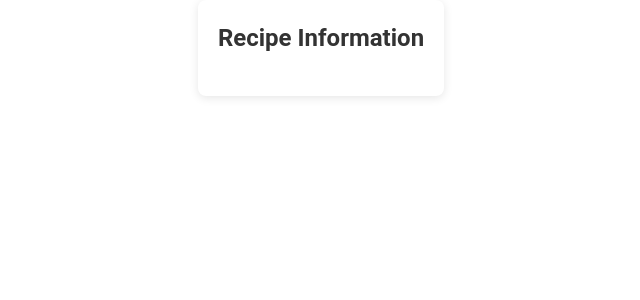
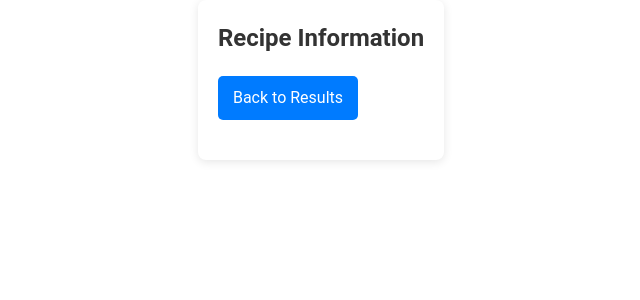
Before and after one commit to mileneD/Recipe-App, a Vue app: page /recipe/1 in a window 1280 px wide. Shown: the top 300 px of the page, without its empty margins (319-959 px from the left). Built offline with nearby package versions, Linux system fonts and the light colour scheme; no server answers; the HTML template or start-up script is replaced by a standard one.

Commit message:
fix(): implant store

```diff
--- a/src/components/CardRecipe.vue
+++ b/src/components/CardRecipe.vue
@@ -1,5 +1,6 @@
 <template>
   <div class="">
+
     <v-card elevated class="mx-4 my-4 card-recipe ">
       <v-card-title class="flex">{{ recipe.title }}</v-card-title>
       <v-card-text>
--- a/src/components/Home.vue
+++ b/src/components/Home.vue
@@ -1,11 +1,16 @@
 <template>
   <div class="home-container">
-    <MainNav :searchRecipes="searchRecipes" />
+    <MainNav :searchRecipes="recipeStore.searchRecipes" :searchQuery="recipeStore.searchQuery" />
 
-    <div v-if="recipes.length > 0" class="d-flex flex-sm-wrap justify-center">
-      <h1 class="text-center mb-8 text-h4 ">Results</h1>
+    <div v-if="recipeStore.recipes.length > 0" class="d-flex flex-sm-wrap justify-center">
+      <h1 class="text-center mb-8 text-h4">Results</h1>
       <div class="d-flex flex-sm-wrap justify-center">
-        <CardRecipe v-for="recipe in recipes" :key="recipe.id" :recipe="recipe" @click="() => searchPageInfo(recipe.id)"/>
+        <CardRecipe
+          v-for="(r, index) in recipeStore.recipes"
+          :key="index"
+          :recipe="r"
+          @click="searchPageInfo(r.id)"
+        />
       </div>
     </div>
     <div v-else class="no-results">
@@ -15,9 +20,8 @@
 </template>
 
 <script>
-import { ref } from 'vue';
+import { useRecipeStore } from '../stores/recipeStore';
 import { useRouter } from 'vue-router';
-import { getRecipes } from '@/services/spoonacularService';
 import CardRecipe from './CardRecipe.vue';
 import MainNav from './MainNav.vue';
 
@@ -25,28 +29,20 @@ export default {
   name: 'Home',
   components: { MainNav, CardRecipe },
   setup() {
-    const recipes = ref([]);
-    const router = useRouter(); // Accéder au routeur
+    const recipeStore = useRecipeStore();
+    const router = useRouter();
 
-    const searchRecipes = async (query) => {
-      const data = await getRecipes(query);
-      recipes.value = data.results || [];
+    const searchPageInfo = (id) => {
+      router.push({ name: 'info', params: { id } });
     };
 
-    const searchPageInfo = (id) => {
-      router.push({ name: 'info', params: { id } }); // Navigation vers la route info avec l'ID
+    return {
+      recipeStore,
+      searchPageInfo,
     };
-
-
-    return {
-      recipes,
-      searchRecipes,
-      searchPageInfo
-    };
-  }
-}
+  },
+};
 </script>
-
 <style scoped>
 .home-container {
   padding: 20px;
--- a/src/components/MainNav.vue
+++ b/src/components/MainNav.vue
@@ -2,18 +2,14 @@
   <div>
     <v-app-bar :elevation="2">
       <v-app-bar-title>Find a recipe</v-app-bar-title>
-        <input
-          v-model="searchQuery"
-          placeholder="Search for recipes"
-          class="search-input"
-        />
+      <input v-model="searchQuery" placeholder="Search for recipes" class="search-input" />
       <v-btn class="search-button" @click="handleSearch">Search</v-btn>
     </v-app-bar>
   </div>
 </template>
 
 <script>
-  import { ref } from 'vue';
+import { ref, watch } from 'vue';
 
 export default {
   name: 'MainNav',
@@ -22,9 +18,18 @@
       type: Function,
       required: true,
     },
+    searchQuery: { // Ajoutez une nouvelle prop pour la valeur de recherche
+      type: String,
+      required: true,
+    },
   },
   setup(props) {
-      const searchQuery = ref('');
+    const searchQuery = ref(props.searchQuery);
+
+    // Mettez à jour la valeur de recherche lorsque la prop change
+    watch(() => props.searchQuery, (newVal) => {
+      searchQuery.value = newVal;
+    });
 
     const handleSearch = () => {
       props.searchRecipes(searchQuery.value);
@@ -41,29 +46,43 @@
 
 <style scoped>
 .search-button {
-    background-color: #1976d2; /* Couleur de fond */
-    color: white; /* Couleur du texte */
-    border-radius: 4px; /* Coins arrondis */
-    padding: 8px 16px; /* Espacement interne */
-    transition: background-color 0.3s; /* Transition pour le survol */
+  background-color: #1976d2;
+  /* Couleur de fond */
+  color: white;
+  /* Couleur du texte */
+  border-radius: 4px;
+  /* Coins arrondis */
+  padding: 8px 16px;
+  /* Espacement interne */
+  transition: background-color 0.3s;
+  /* Transition pour le survol */
 
 }
 
 .search-button:hover {
-    background-color: #155a8a; /* Couleur au survol */
+  background-color: #155a8a;
+  /* Couleur au survol */
 }
 
 .search-input {
-    border: 1px solid #ccc; /* Bordure */
-    border-radius: 4px; /* Coins arrondis */
-    padding: 8px; /* Espacement interne */
-    margin-right: 10px; /* Espace à droite de l'input */
-    width: 200px; /* Largeur de l'input */
-    transition: border-color 0.3s; /* Transition pour le focus */
+  border: 1px solid #ccc;
+  /* Bordure */
+  border-radius: 4px;
+  /* Coins arrondis */
+  padding: 8px;
+  /* Espacement interne */
+  margin-right: 10px;
+  /* Espace à droite de l'input */
+  width: 200px;
+  /* Largeur de l'input */
+  transition: border-color 0.3s;
+  /* Transition pour le focus */
 }
 
 .search-input:focus {
-    border-color: #1976d2; /* Couleur de bordure au focus */
-    outline: none; /* Supprimer le contour par défaut */
+  border-color: #1976d2;
+  /* Couleur de bordure au focus */
+  outline: none;
+  /* Supprimer le contour par défaut */
 }
 </style>
--- a/src/components/RecipeInfo.vue
+++ b/src/components/RecipeInfo.vue
@@ -1,14 +1,12 @@
 <template>
     <div class="recipe-container">
         <h1 class="text-center">Recipe Information</h1>
+
+        <router-link :to="{ name: 'home', query: { q: searchQuery } }" class="btn-back">Back to Results</router-link>
+
         <div v-if="recipe" class="recipe-card">
             <h2>{{ recipe.title }}</h2>
-            <img
-                class="img-card"
-                :src="recipe.image"
-                :alt="recipe.title"
-                @error="imageError = true"
-            />
+            <img class="img-card" :src="recipe.image" :alt="recipe.title" @error="imageError = true" />
 
             <div class="recipe-details">
                 <p><strong>Servings:</strong> {{ recipe.servings }}</p>
@@ -18,46 +16,41 @@
                 <p v-if="recipe.healthScore"><strong>Health Score:</strong> {{ recipe.healthScore }}/100</p>
                 <p v-if="recipe.diets.length"><strong>Diets:</strong> {{ recipe.diets.join(', ') }}</p>
                 <p v-if="recipe.dishTypes.length"><strong>Dish Type:</strong> {{ recipe.dishTypes.join(', ') }}</p>
+                <p v-if="recipe.summary" v-html="recipe.summary"></p>
+                <p v-if="recipe.sourceName"><strong>Source:</strong> <a :href="recipe.sourceUrl" target="_blank">{{
+                        recipe.sourceName }}</a></p>
+                <p v-if="recipe.spoonacularScore"><strong>Spoonacular Score:</strong> {{ recipe.spoonacularScore }}</p>
+                <p v-if="recipe.pricePerServing"><strong>Price Per Serving:</strong> ${{
+                    recipe.pricePerServing.toFixed(2) }}</p>
                 <p v-if="recipe.creditsText"><strong>Credits:</strong> {{ recipe.creditsText }}</p>
-                <p v-if="recipe.summary" v-html="recipe.summary"></p>
-                <p v-if="recipe.sourceName"><strong>Source:</strong> <a :href="recipe.sourceUrl" target="_blank">{{ recipe.sourceName }}</a></p>
-                <p v-if="recipe.spoonacularScore"><strong>Spoonacular Score:</strong> {{ recipe.spoonacularScore }}</p>
-                <p v-if="recipe.pricePerServing"><strong>Price Per Serving:</strong> ${{ recipe.pricePerServing.toFixed(2) }}</p>
             </div>
         </div>
     </div>
 </template>
 
 <script>
-import { ref, onMounted } from 'vue';
+import { useRecipeStore } from '../stores/recipeStore';
 import { useRoute } from 'vue-router';
-import { getRecipeInfo } from '@/services/spoonacularService';
+import { onMounted, ref } from 'vue';
 
 export default {
     name: 'RecipeInfo',
     setup() {
+        const recipeStore = useRecipeStore();
         const route = useRoute();
-        const recipe = ref(null);
-        const imageError = ref(false)
-
-        const fetchRecipeInfo = async (id) => {
-            try {
-                recipe.value = await getRecipeInfo(id);
-            } catch (error) {
-                console.error('Error fetching recipe info:', error);
-            }
-        };
+        const imageError = ref(false);
 
         onMounted(() => {
-            fetchRecipeInfo(route.params.id); // Charger la recette initiale
+            recipeStore.fetchRecipeInfo(route.params.id);
         });
 
         return {
-            recipe,
-            imageError
+            recipe: recipeStore.recipe,
+            imageError,
+            searchQuery: recipeStore.searchQuery,
         };
-    }
-}
+    },
+};
 </script>
 
 <style scoped>
@@ -108,4 +101,25 @@ h2 {
 strong {
     color: #2c3e50;
 }
-</style>F
+
+.btn-back {
+    display: inline-block;
+    /* Changer le style pour rendre le lien comme un bouton */
+    background-color: #007BFF;
+    color: white;
+    border: none;
+    border-radius: 5px;
+    padding: 10px 15px;
+    cursor: pointer;
+    margin-bottom: 20px;
+    font-size: 16px;
+    text-decoration: none;
+    /* Supprime le soulignement */
+    text-align: center;
+    /* Centre le texte */
+}
+
+.btn-back:hover {
+    background-color: #0056b3;
+}
+</style>
--- a/src/main.js
+++ b/src/main.js
@@ -1,28 +1,28 @@
-import { createApp } from 'vue'
-import { createPinia } from 'pinia'
+import { createApp } from 'vue';
+import { createPinia } from 'pinia'; // Pas besoin de PiniaVuePlugin avec Vue 3
 
 // Vuetify
-import 'vuetify/styles'
-import { createVuetify } from 'vuetify'
-import * as components from 'vuetify/components'
-import * as directives from 'vuetify/directives'
+import 'vuetify/styles';
+import { createVuetify } from 'vuetify';
+import * as components from 'vuetify/components';
+import * as directives from 'vuetify/directives';
 
 import '@mdi/font/css/materialdesignicons.css';
 
+import App from './App.vue';
+import router from './router';
 
-import App from './App.vue'
-import router from './router'
-
-const app = createApp(App)
-
+const app = createApp(App);
 
 const vuetify = createVuetify({
-    components,
-    directives,
-  })
+  components,
+  directives,
+});
 
-app.use(createPinia())
-app.use(router)
-app.use(vuetify)
+const pinia = createPinia();
 
-app.mount('#app')
+app.use(pinia);
+app.use(router);
+app.use(vuetify);
+
+app.mount('#app');
--- /dev/null
+++ b/src/stores/recipeStore.js
@@ -0,0 +1,35 @@
+import { defineStore } from 'pinia';
+import { ref } from 'vue';
+import { getRecipes, getRecipeInfo } from '@/services/spoonacularService';
+
+export const useRecipeStore = defineStore('recipeStore', () => {
+  const recipes = ref([]);
+  const recipe = ref(null);
+  const searchQuery = ref('');
+
+  const searchRecipes = async (query) => {
+    searchQuery.value = query;
+    try {
+      const data = await getRecipes(query);
+      recipes.value = data.results || [];
+    } catch (error) {
+      console.error('Error fetching recipes:', error);
+    }
+  };
+
+  const fetchRecipeInfo = async (id) => {
+    try {
+      recipe.value = await getRecipeInfo(id);
+    } catch (error) {
+      console.error('Error fetching recipe info:', error);
+    }
+  };
+
+  return {
+    recipes,
+    recipe,
+    searchQuery,
+    searchRecipes,
+    fetchRecipeInfo,
+  };
+});
```
Also changed, not shown: src/stores/counter.js (deleted, +0 -12 lines). Lines whose indentation alone changed are shown as unchanged.
